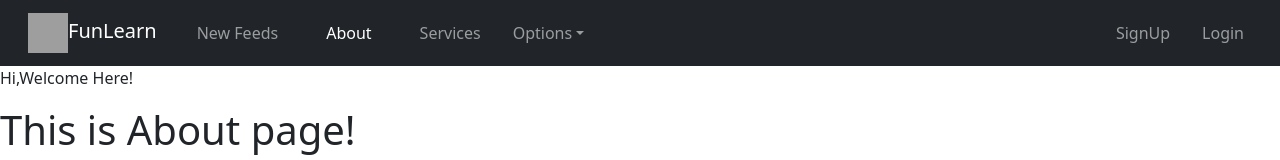
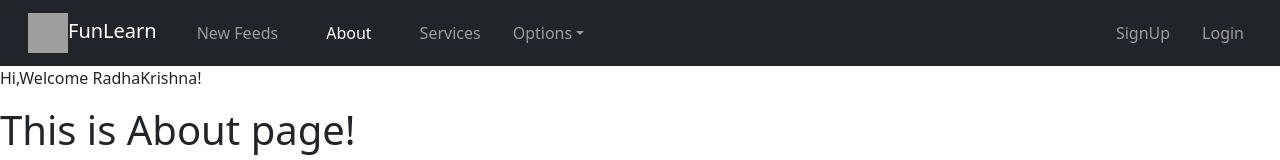
Before and after one commit to Barungit/Blog-App-FrontEnd, a React (Create React App) app: page /about in a window 1280 px wide. Shown: the top 160 px of the page. Built offline with nearby package versions, Linux system fonts and the light colour scheme; grey boxes are pictures that could not be loaded.

Commit message:
context api

```diff
--- a/src/App.js
+++ b/src/App.js
@@ -12,11 +12,12 @@ import Userdashboard from './pages/Userdashboard';
 import Privateroute from './Components/Privateroute';
 import Profile_info from './pages/user_pages/Profile_info';
 import PostPage from './pages/PostPage';
+import UserProvider from './context/UserProvider';
 
 
 function App() {
   return (
-
+    <UserProvider>
     <BrowserRouter>
     <ToastContainer position='bottom-center' />
       <Routes>
@@ -34,7 +35,7 @@ function App() {
 
       </Routes>
     </BrowserRouter>
-
+    </UserProvider>
   );
 }
 
--- /dev/null
+++ b/src/context/UserProvider.jsx
@@ -0,0 +1,23 @@
+import React from 'react'
+import userContext from './userContext'
+import { useState } from 'react'
+import { useEffect } from 'react'
+function UserProvider({children}) {
+
+    const [user,setUser]=useState({
+        name:'Barun'
+    })
+    useEffect(()=>{
+        setUser({
+            name:"RadhaKrishna"
+        })
+    },[])
+
+  return (
+    <userContext.Provider value={user}>
+        {children}
+    </userContext.Provider>
+  )
+}
+
+export default UserProvider
--- /dev/null
+++ b/src/context/userContext.js
@@ -0,0 +1,6 @@
+import { createContext } from "react";
+
+
+const userContext = createContext(null)
+
+export default userContext;
--- a/src/pages/About.js
+++ b/src/pages/About.js
@@ -1,11 +1,14 @@
+import { useContext } from "react"
 import Base from "../Components/Base"
+import userContext from "../context/userContext"
 
 const About=()=> {
+    const user = useContext(userContext)
     return (
         <Base>
         <div>
 
-            <p>Hi,Welcome Here!</p>
+            <p>Hi,Welcome {user.name}!</p>
             <h1>This is About page!</h1>
         </div>
         </Base>
--- a/src/pages/Services.jsx
+++ b/src/pages/Services.jsx
@@ -1,13 +1,21 @@
 import React from 'react'
 import Base from '../Components/Base'
+import userContext from '../context/userContext'
 
 function Services() {
   return (
-    <Base>
-    <div>
-        <h1>This is services page.</h1>
-    </div>
-    </Base>
+    <userContext.Consumer>
+      {
+        (user) => (
+          <Base>
+            <div>
+              <h1>This is services page.</h1>
+              <h3>Welcome : {user.name}</h3>
+            </div>
+        </Base>
+        )
+      }
+    </userContext.Consumer>
   )
 }
 
```
